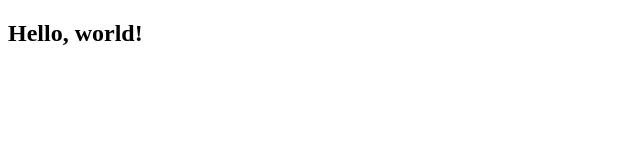
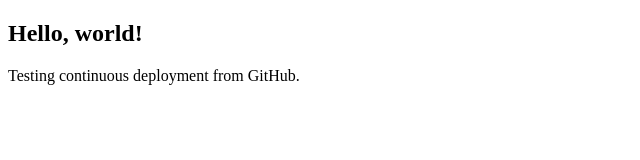
Before and after one commit to jstrauss/kudu-testing, a plain HTML site: page index.html in a window 1280 px wide. Shown: the whole page, without its empty margins (0-640 px from the left). Drawn offline with Linux system fonts and the light colour scheme.

Commit message:
feat(index): mod to index.html to test CD from GitHub

```diff
--- a/index.html
+++ b/index.html
@@ -3,5 +3,6 @@
 <html>
   <body>
     <h2>Hello, world!</h2>
+    <p>Testing continuous deployment from GitHub.</p>
   </body>
 </html>
```
